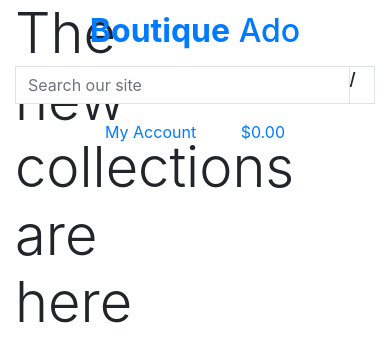
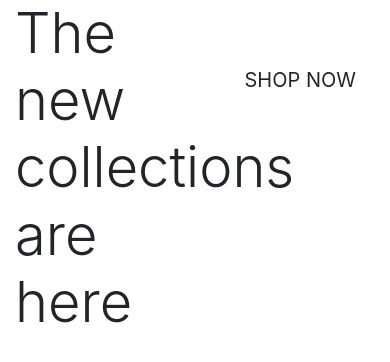
Before and after one commit to amylour/boutique_ado_ca, a Django app: page / in a window 390 px wide. Shown: the top 362 px of the page. Run offline with Django 3.2, Linux system fonts and the light colour scheme.

Commit message:
Edit template tags

```diff
--- a/templates/base.html
+++ b/templates/base.html
@@ -33,14 +33,14 @@
   </head>
   <body>
     <header class="container-fluid fixed-top">
-        <div class="row">
+        <div class="row bg-white pt-lg-2 d-none d-lg-flex">
             <div class="col-12 col-lg-4 my-auto py-1 py-lg-0 text-center text-lg-left">
                 <a href="{% url 'home' %}" class="nav-link main-logo-link">
                     <h2 class="logo-font text-black my-0"><strong>Boutique</strong> Ado</h2>
                 </a>
             </div>
             <div class="col-12 col-lg-4 my-auto py-1 py-lg-0">
-                <form method="GET" action="{% url 'products' %}">
+                <form method="GET" action="">
                     <div class="input-group w-100">
                         <input class="form-control border border-black rounded-0" type="text" name="q" placeholder="Search our site">
                         <div class="input-group-append">
@@ -65,9 +65,9 @@
                         <div class="dropdown-menu border-0" aria-labelledby="user-options">
                             {% if request.user.is_authenticated %}
                                 {% if request.user.is_superuser %}
-                                    <a href="{% url 'add_product' %}" class="dropdown-item">Product Management</a>
+                                    <a href="" class="dropdown-item">Product Management</a>
                                 {% endif %}
-                                <a href="{% url 'profile' %}" class="dropdown-item">My Profile</a>
+                                <a href="" class="dropdown-item">My Profile</a>
                                 <a href="{% url 'account_logout' %}" class="dropdown-item">Logout</a>
                             {% else %}
                                 <a href="{% url 'account_signup' %}" class="dropdown-item">Register</a>
@@ -76,7 +76,7 @@
                         </div>
                     </li>
                     <li class="list-inline-item">
-                        <a class="{% if grand_total %}text-info font-weight-bold{% else %}text-black{% endif %} nav-link" href="{% url 'view_bag' %}">
+                        <a class="{% if grand_total %}text-info font-weight-bold{% else %}text-black{% endif %} nav-link" href="">
                             <div class="text-center">
                                 <div><i class="fas fa-shopping-bag fa-lg"></i></div>
                                 <p class="my-0">
```
